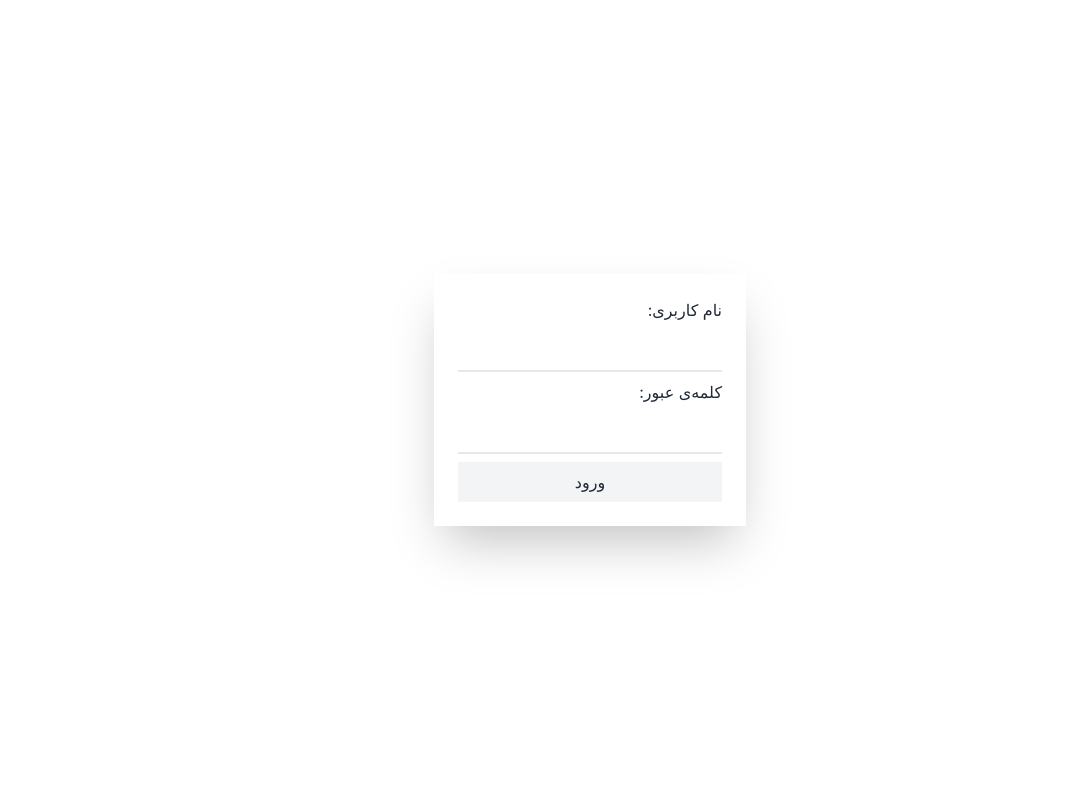
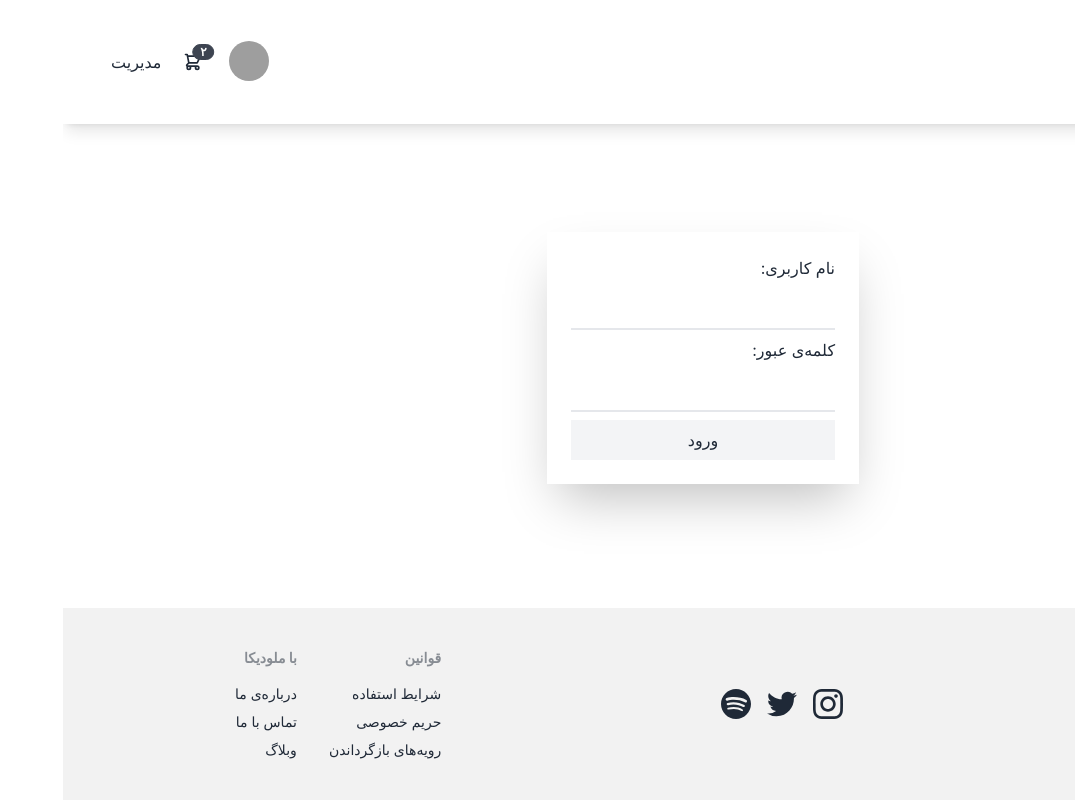
Before and after one commit to attaran-dev/online-shop, a React (Create React App) app: page /login in a window 1280 px wide. Shown: the whole page, without its empty margins (205-1280 px from the left). Built offline with nearby package versions, Linux system fonts and the light colour scheme; grey boxes are pictures that could not be loaded.

Commit message:
modify login page

```diff
--- /dev/null
+++ b/src/Components/LoginForm/LoginForm.jsx
@@ -0,0 +1,15 @@
+import React from 'react'
+
+function LoginForm() {
+  return (
+        <form action="" className='flex flex-col w-50 p-6 gap-2 shadow-2xl'>
+            <label htmlFor="username">نام کاربری:</label>
+            <input type="text" name="username" id="username" className='p-2 border-b-2' />
+            <label htmlFor="password">کلمه‌ی عبور:</label>
+            <input type="password" name="password" id="password" className='p-2 border-b-2' />
+            <button type="submit" className='bg-gray-100 py-2'>ورود</button>
+        </form>
+  )
+}
+
+export default LoginForm
--- a/src/Layouts/MainLayout/MainFooter.jsx
+++ b/src/Layouts/MainLayout/MainFooter.jsx
@@ -4,7 +4,7 @@ import {GiMusicalNotes} from "react-icons/gi"
 
 function MainFooter() {
   return (
-    <footer className="footer p-10 bg-base-200 text-base-content flex flex-row-reverse justify-around">
+    <footer className="footer p-10 bg-base-200 text-base-content flex flex-row-reverse justify-around fixed bottom-0">
       <div className="flex flex-row gap-8 text-right">
         <div className="flex flex-col gap-2">
           <span className="footer-title">قوانین</span>
--- a/src/Layouts/MainLayout/MainHeader.jsx
+++ b/src/Layouts/MainLayout/MainHeader.jsx
@@ -3,11 +3,11 @@ import { Link } from "react-router-dom";
 
 function MainHeader() {
   return (
-    <header>
+    <header className="flex justify-between sticky top-0 z-20 bg-white shadow-lg px-10 mb-6">
       <div className="navbar bg-base-100">
         <div className="flex-1">
-          <Link to="/admin" className="btn btn-ghost normal-case text-xl">
-            ملودیکا
+          <Link to="/" className="text-xl">
+            <div className="h-full flex flex-col"><p className=" translate-y-6">ملودیکا</p><img src="/assets/icons/logo-2.svg" alt="logo" className="w-20 translate-x-2"/></div>
           </Link>
         </div>
         <div className="flex-none gap-2">
--- a/src/Layouts/MainLayout/MainLayout.jsx
+++ b/src/Layouts/MainLayout/MainLayout.jsx
@@ -4,11 +4,11 @@ import MainHeader from "./MainHeader";
 
 function MainLayout({ children }) {
   return (
-    <div>
+    <>
       <MainHeader />
       <main>{children}</main>
       <MainFooter />
-    </div>
+    </>
   );
 }
 
--- a/src/Pages/LoginPage/LoginPage.jsx
+++ b/src/Pages/LoginPage/LoginPage.jsx
@@ -1,17 +1,15 @@
-import React from 'react'
+import React from "react";
+import LoginForm from "../../Components/LoginForm/LoginForm";
+import MainLayout from "../../Layouts/MainLayout/MainLayout";
 
 function LoginPage() {
   return (
-    <main className='flex justify-center items-center min-h-screen'>
-        <form action="" className='flex flex-col w-50 p-6 gap-2 shadow-2xl'>
-            <label htmlFor="username">نام کاربری:</label>
-            <input type="text" name="username" id="username" className='p-2 border-b-2' />
-            <label htmlFor="password">کلمه‌ی عبور:</label>
-            <input type="password" name="password" id="password" className='p-2 border-b-2' />
-            <button type="submit" className='bg-gray-100 py-2'>ورود</button>
-        </form>
-    </main>
-  )
+    <MainLayout>
+      <div className="flex justify-center items-center translate-y-1/3">
+        <LoginForm />
+      </div>
+    </MainLayout>
+  );
 }
 
-export default LoginPage
+export default LoginPage;
```
Also changed, not shown: src/Router/Router.jsx (+30 -9 lines), public/assets/icons/logo-2.svg (added), public/assets/icons/logo.svg (added).
